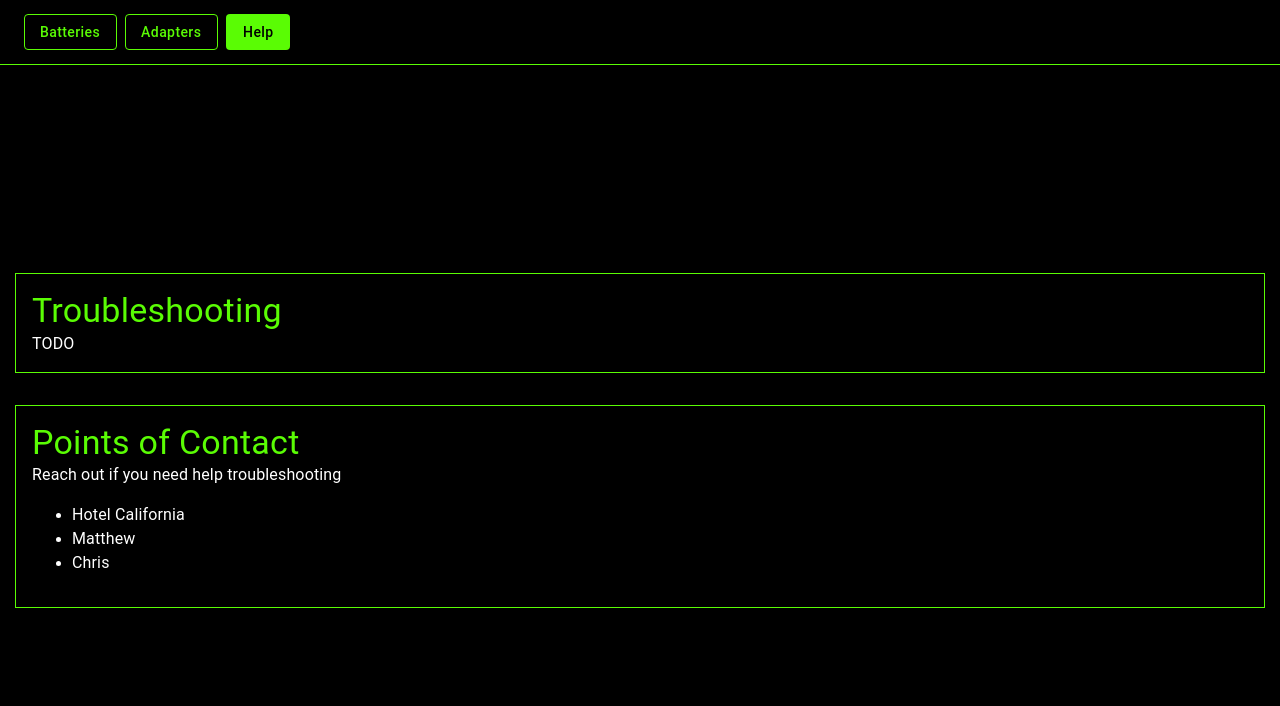
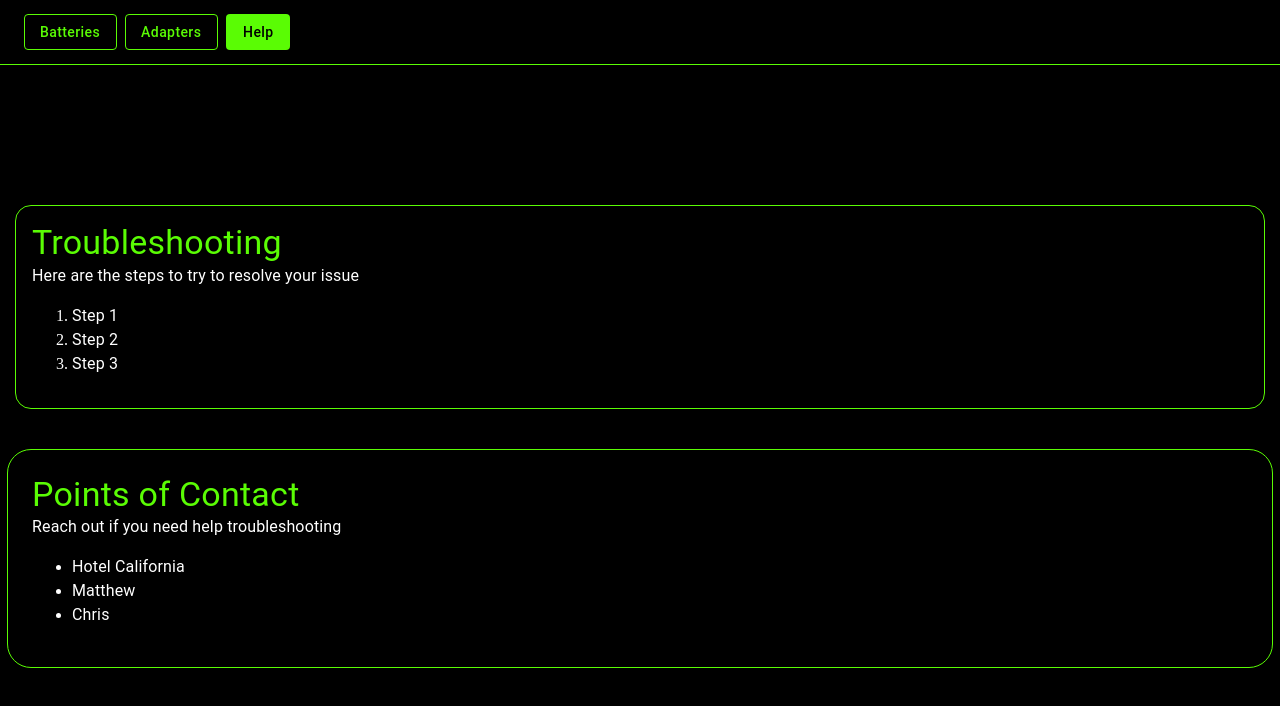
Before and after one commit to Matt-Blue/Battery, a React (Create React App) app: page / in a window 1280 px wide. Both pictures are taken after a click on the button "Help". Shown: the top 706 px of the page. Built offline with nearby package versions, Linux system fonts and the light colour scheme.

Commit message:
style update

```diff
--- a/src/help/HelpScreen.tsx
+++ b/src/help/HelpScreen.tsx
@@ -21,20 +21,33 @@ export default function HelpScreen() {
 					margin: '1rem',
 					border: `1px solid ${NEON_GREEN_COLOR}`,
 					width: '100%',
+					borderRadius: '1rem',
 				}}>
 				<Typography variant='h4' sx={{ color: NEON_GREEN_COLOR }}>
 					Troubleshooting
 				</Typography>
-				<Typography variant='body1' sx={{ color: TEXT_COLOR }}>
-					TODO
+				<Typography variant='body1'>
+					Here are the steps to try to resolve your issue
 				</Typography>
+				<ol>
+					<li>
+						<Typography variant='body1'>Step 1</Typography>
+					</li>
+					<li>
+						<Typography variant='body1'>Step 2</Typography>
+					</li>
+					<li>
+						<Typography variant='body1'>Step 3</Typography>
+					</li>
+				</ol>
 			</Box>
 			<Box
 				sx={{
-					padding: '1rem',
-					margin: '1rem',
+					padding: '1.5rem',
+					margin: '1.5rem',
 					border: `1px solid ${NEON_GREEN_COLOR}`,
 					width: '100%',
+					borderRadius: '1.5rem',
 				}}>
 				<Typography variant='h4' sx={{ color: NEON_GREEN_COLOR }}>
 					Points of Contact
--- a/src/object/Object.tsx
+++ b/src/object/Object.tsx
@@ -43,7 +43,7 @@ export default function Object(props: ObjectT) {
 				sx={{
 					width: '90%',
 					border: `1px solid ${borderColor}`,
-					borderRadius: '1.5rem',
+					borderRadius: '1rem',
 					margin: '0.5rem',
 					padding: '0.5rem',
 				}}>
```
